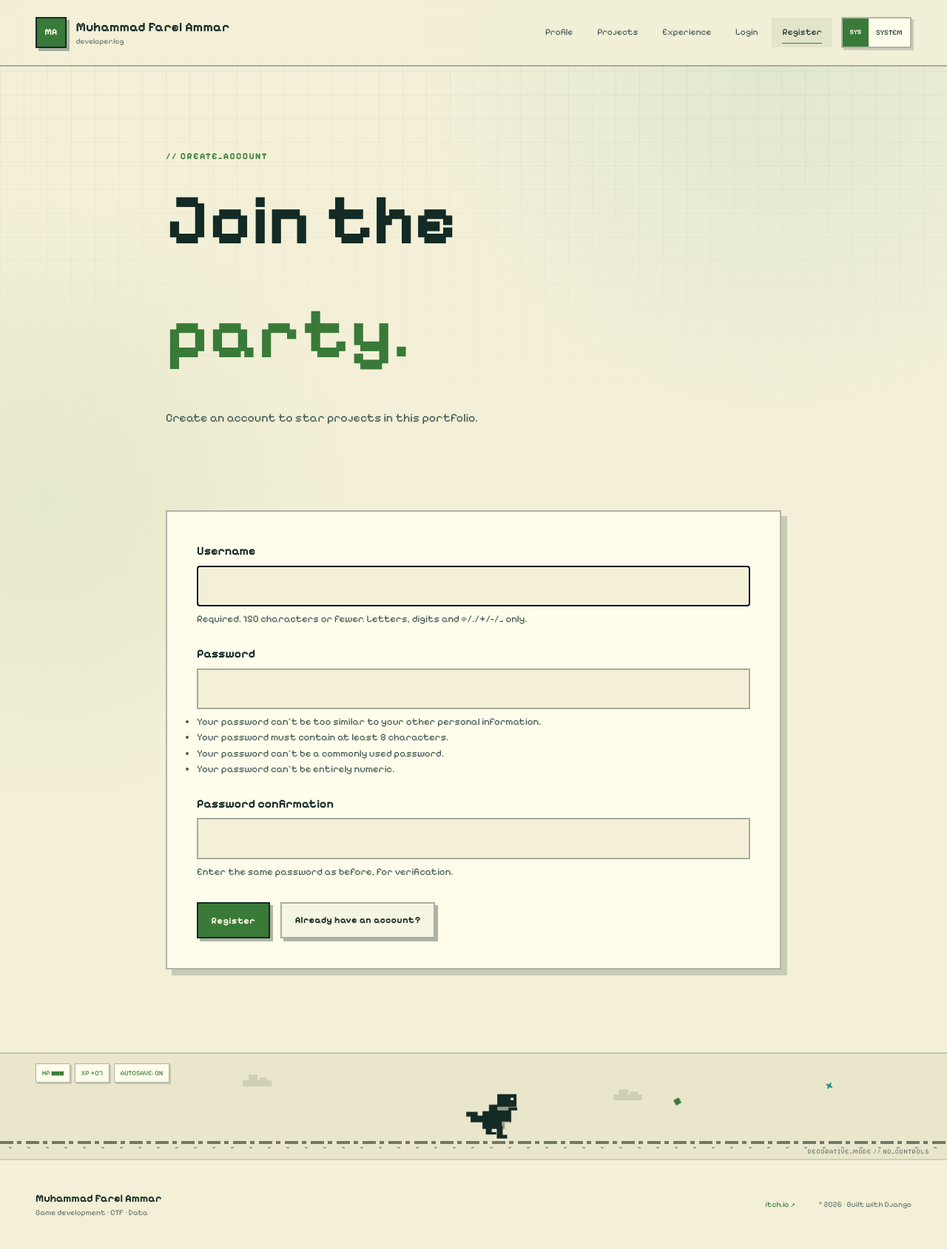
After one commit to marlioboro/PBP, a Django app: page /register/ in a window 1280 px wide. The commit adds this page. Shown: the whole page at 74% size. Run offline with Django 5.2, Linux system fonts and the light colour scheme.

Commit message:
feat: add portfolio authentication and login cookie

```diff
--- a/main/urls.py
+++ b/main/urls.py
@@ -7,6 +7,9 @@ from main.views import (
     delete_project,
     get_experiences_json,
     get_projects_json,
+    login_user,
+    logout_user,
+    register,
     show_experience,
     show_main,
     show_project_detail,
@@ -19,6 +22,9 @@ app_name = 'main'
 
 urlpatterns = [
     path('', show_main, name='show_main'),
+    path('register/', register, name='register'),
+    path('login/', login_user, name='login'),
+    path('logout/', logout_user, name='logout'),
     path('experience/', show_experience, name='show_experience'),
     path('experience/add/', create_experience, name='create_experience'),
     path(
--- a/main/views.py
+++ b/main/views.py
@@ -1,5 +1,9 @@
+import datetime
+
 from django.contrib import messages
 from django.contrib.admin.views.decorators import staff_member_required
+from django.contrib.auth import login, logout
+from django.contrib.auth.forms import AuthenticationForm, UserCreationForm
 from django.core import serializers
 from django.http import HttpResponse
 from django.shortcuts import get_object_or_404, redirect, render
@@ -30,8 +34,51 @@ def show_main(request):
     context = build_context(
         active_page='profile',
         project_count=Project.objects.count(),
+        last_login=request.COOKIES.get(
+            'last_login',
+            'Belum ada sesi login / Cookie tidak ditemukan',
+        ),
     )
     return render(request, 'index.html', context)
+
+
+def register(request):
+    form = UserCreationForm(request.POST or None)
+    if request.method == 'POST' and form.is_valid():
+        form.save()
+        messages.success(request, 'Akun berhasil dibuat. Silakan login.')
+        return redirect('main:login')
+
+    context = build_context(
+        active_page='register',
+        form=form,
+    )
+    return render(request, 'register.html', context)
+
+
+def login_user(request):
+    form = AuthenticationForm(request, data=request.POST or None)
+    if request.method == 'POST' and form.is_valid():
+        login(request, form.get_user())
+        response = redirect('main:show_main')
+        response.set_cookie(
+            'last_login',
+            datetime.datetime.now().strftime('%Y-%m-%d %H:%M:%S'),
+        )
+        return response
+
+    context = build_context(
+        active_page='login',
+        form=form,
+    )
+    return render(request, 'login.html', context)
+
+
+def logout_user(request):
+    logout(request)
+    response = redirect('main:show_main')
+    response.delete_cookie('last_login')
+    return response
 
 
 def show_experience(request):
--- a/static/css/style.css
+++ b/static/css/style.css
@@ -1404,6 +1404,24 @@ html[data-theme="dark"] .pixel-sun {
     margin-top: 0.5rem;
 }
 
+.nav-user {
+    padding: 0.55rem 0.7rem;
+    color: var(--lime);
+    font-family: var(--pixel);
+    font-weight: 700;
+}
+
+.last-login {
+    margin-top: 1rem;
+    color: var(--muted);
+    font-family: var(--mono);
+    font-size: 0.85rem;
+}
+
+.auth-section {
+    padding-top: 0;
+}
+
 /* Project detail */
 .project-detail {
     min-height: calc(100vh - 12rem);
--- a/templates/base.html
+++ b/templates/base.html
@@ -55,6 +55,19 @@
                         class="nav-link{% if active_page == 'experience' %} is-active{% endif %}"
                         {% if active_page == 'experience' %}aria-current="page"{% endif %}
                     >Experience</a>
+                    {% if user.is_authenticated %}
+                        <span class="nav-user">{{ user.username }}</span>
+                        <a href="{% url 'main:logout' %}" class="nav-link">Logout</a>
+                    {% else %}
+                        <a
+                            href="{% url 'main:login' %}"
+                            class="nav-link{% if active_page == 'login' %} is-active{% endif %}"
+                        >Login</a>
+                        <a
+                            href="{% url 'main:register' %}"
+                            class="nav-link{% if active_page == 'register' %} is-active{% endif %}"
+                        >Register</a>
+                    {% endif %}
                 </nav>
 
                 <button class="theme-toggle" type="button" data-theme-toggle aria-label="Theme: System">
--- a/templates/index.html
+++ b/templates/index.html
@@ -55,6 +55,7 @@
                         <dd>Curiosity loop</dd>
                     </div>
                 </dl>
+                <p class="last-login">Last login: {{ last_login }}</p>
             </div>
 
             <figure class="profile-visual">
--- /dev/null
+++ b/templates/register.html
@@ -0,0 +1,41 @@
+{% extends 'base.html' %}
+
+{% block title %}Register — {{ name }}{% endblock %}
+
+{% block content %}
+    <section class="form-hero section-space">
+        <div class="container form-layout">
+            <p class="section-label">// CREATE_ACCOUNT</p>
+            <h1>Join the<br><span>party.</span></h1>
+            <p>Create an account to star projects in this portfolio.</p>
+        </div>
+    </section>
+
+    <section class="section-space auth-section">
+        <div class="container form-layout">
+            <form method="post" action="{% url 'main:register' %}" class="project-form">
+                {% csrf_token %}
+
+                {% for error in form.non_field_errors %}
+                    <p class="form-errors">{{ error }}</p>
+                {% endfor %}
+
+                {% for field in form %}
+                    <div class="form-field">
+                        <label for="{{ field.id_for_label }}">{{ field.label }}</label>
+                        {{ field }}
+                        {% if field.help_text %}<small>{{ field.help_text|safe }}</small>{% endif %}
+                        {% for error in field.errors %}
+                            <p class="field-errors">{{ error }}</p>
+                        {% endfor %}
+                    </div>
+                {% endfor %}
+
+                <div class="form-actions">
+                    <button type="submit" class="button button-primary">Register</button>
+                    <a class="button button-ghost" href="{% url 'main:login' %}">Already have an account?</a>
+                </div>
+            </form>
+        </div>
+    </section>
+{% endblock %}
```
Also changed, not shown: templates/login.html (added, +40 -0 lines).
